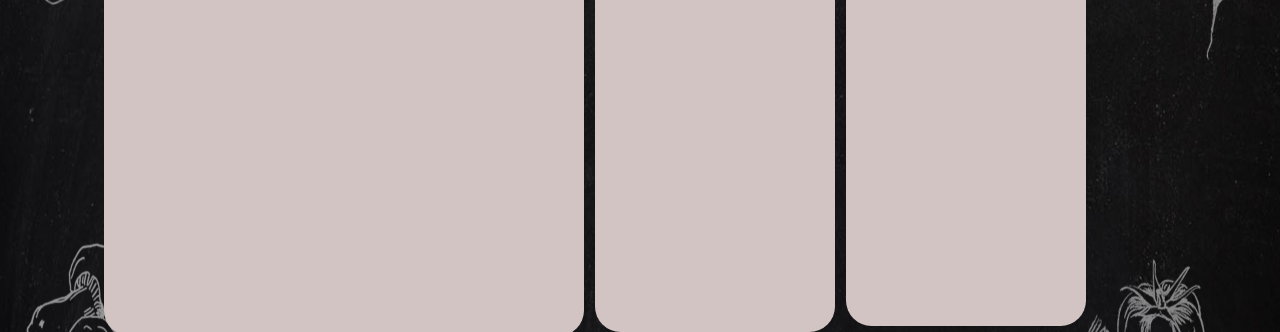
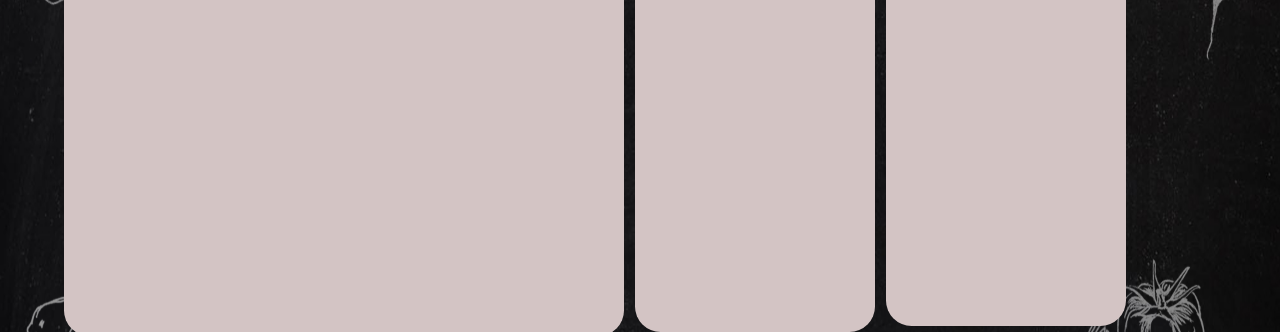
Before and after one commit to aaomsinjida/manufood, a plain HTML site: page item.html in a window 1280 px wide. Shown: the part 348-680 px from the top of the page. Drawn offline with Linux system fonts and the light colour scheme.

Commit message:
Update item.css

```diff
--- a/item.css
+++ b/item.css
@@ -88,7 +88,7 @@ body, html {
     position: relative; /* Enable absolute positioning inside relative container */
     top:-9vh; /* Adjust the top position as needed */
     left: 0vw; /* Adjust the left position as needed */
-    width: 60vh; /* Adjust width as needed */
+    width: 70vh; /* Adjust width as needed */
     height: 68vh; /* Adjust height as needed */
     background-color: #d3c4c4; /* Set background color */
     display: inline-block; /* Make squares inline-block elements */
```
